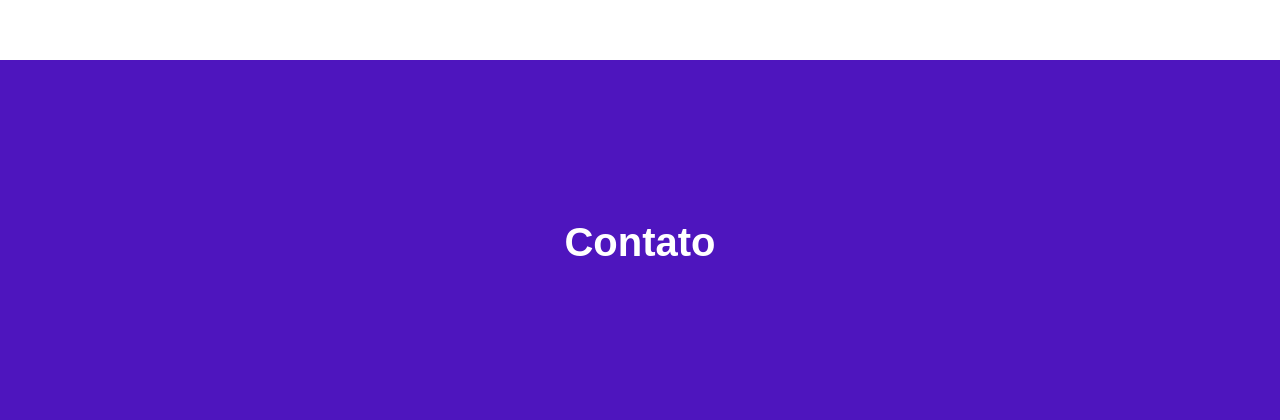
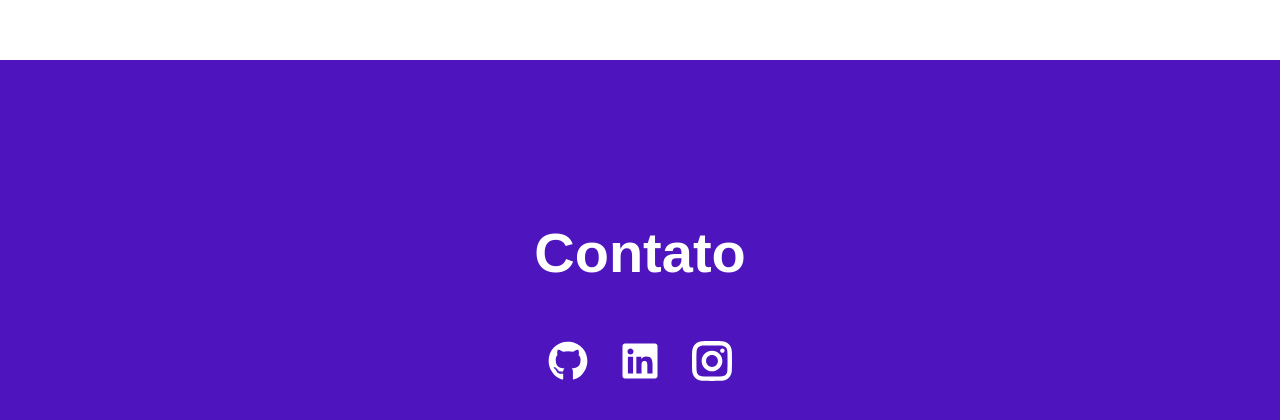
Before and after one commit to luanlsr/my-portifolio-with-react, a React (Create React App) app: page / in a window 1280 px wide. Shown: the part 3140-3560 px from the top of the page. Built offline with nearby package versions, Linux system fonts and the light colour scheme; a web font is replaced by a local one.

Commit message:
feat: contacts icons

```diff
--- a/package.json
+++ b/package.json
@@ -8,6 +8,7 @@
     "@testing-library/user-event": "^12.8.3",
     "react": "^17.0.2",
     "react-dom": "^17.0.2",
+    "react-icons": "^4.2.0",
     "react-scripts": "4.0.3",
     "web-vitals": "^1.1.2"
   },
--- a/src/components/Contact.jsx
+++ b/src/components/Contact.jsx
@@ -1,12 +1,22 @@
 import React from 'react';
+import {FaGithub, FaLinkedin} from 'react-icons/fa'
+import {GrInstagram} from 'react-icons/gr'
+
 import '../styles/Contact.css';
 
 export default function Contact() {
   return (
     <div className="contact" id="contact">
-      <div className="contact-content">
-        <h1>Contato</h1>
-      </div>
+      <section className="contact-content">
+        <header>
+          <h1>Contato</h1>
+        </header>
+        <article className="social-networks">
+          <a href="https://github.com/luanlsr" target="__blank"><FaGithub className="github"/></a>
+          <a href="https://www.linkedin.com/in/luan-ramalholsr/" target="__blank"><FaLinkedin className="linkedin "/></a>
+          <a href="https://www.instagram.com/luan_ramalholsr/" target="__blank"><GrInstagram className="instagram"/></a>
+        </article>
+      </section>
     </div>
   )
 }
--- a/src/components/Header.jsx
+++ b/src/components/Header.jsx
@@ -26,7 +26,7 @@ window.addEventListener('scroll' ,changeBackground)
     <header className={showHeader ? 'header-container active' : 'header-container'}>
       <div className="logo">
         <div>
-          <img src={logoName} alt="logoname" />
+          <img className="logoName" src={logoName} alt="logoname" />
           <img className="logoTipo" src={logotipo} alt="logotipo" />
         </div>
         <p>Desenvolvimento Web FullStack</p>
--- a/src/styles/Contact.css
+++ b/src/styles/Contact.css
@@ -8,6 +8,7 @@
 .contact-content {
   align-items: center;
   display: flex;
+  flex-direction: column;
   justify-content: center;
   padding: 160px;
 }
@@ -15,7 +16,7 @@
 .contact-content h1 {
   margin: 0;
   padding: 0;
-  font-size: 2.5em;
+  font-size: 3.5em;
 }
 
 .contact-content p {
@@ -23,3 +24,37 @@
   padding: 0;
   font-size: 1.2em;
 }
+
+.social-networks {
+  display: flex;
+  margin-top: 56px;
+  font-size: 2.5em;
+}
+
+.github {
+  color: white;
+  margin: 0 16px;
+}
+
+
+.linkedin {
+  color: white;
+  margin: 0 16px;
+}
+
+.instagram {
+  color: white;
+  margin: 0 16px;
+}
+
+.github:hover {
+  color: aquamarine;
+}
+
+.linkedin:hover {
+  color: aquamarine;
+}
+
+.instagram:hover {
+  color: aquamarine;
+}
--- a/src/styles/Header.css
+++ b/src/styles/Header.css
@@ -5,10 +5,10 @@
   color: white;
   display: flex;
   justify-content: space-around;
-  height: 126px;
+  height: 136px;
   padding: 26px;
   position: fixed;
-  transition: ease-in-out 0.5s;
+  transition: all 0.5s ease;
   width: 100%;
   z-index: 999;
 }
@@ -16,11 +16,16 @@
 .header-container.active {
   background-color: #111;
   color: white;
+  height: 110px ;
   opacity: 0.9;
 }
 
 .header-container.active >.menu a:hover {
   color: rgb(127, 255, 212);
+}
+
+.header-container.active > .logo {
+  height: 120px;
 }
 
 .header-container.active > .menu a {
```
Also changed, not shown: 1 other file (tests, documents, lock files or other folders).
